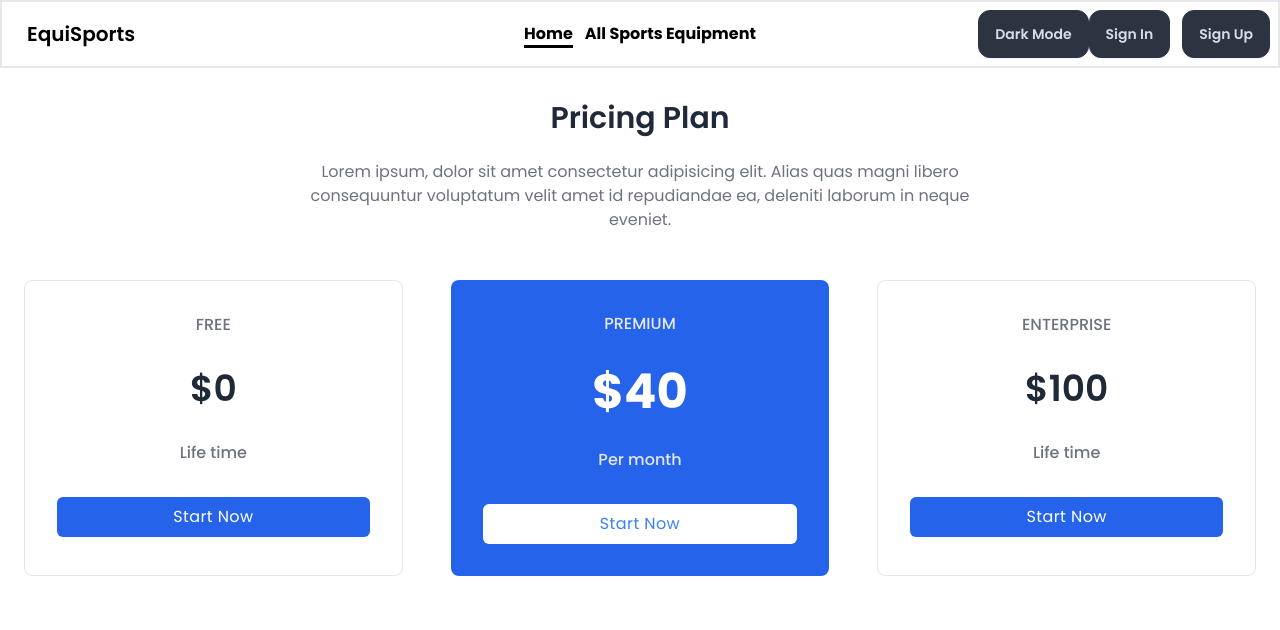
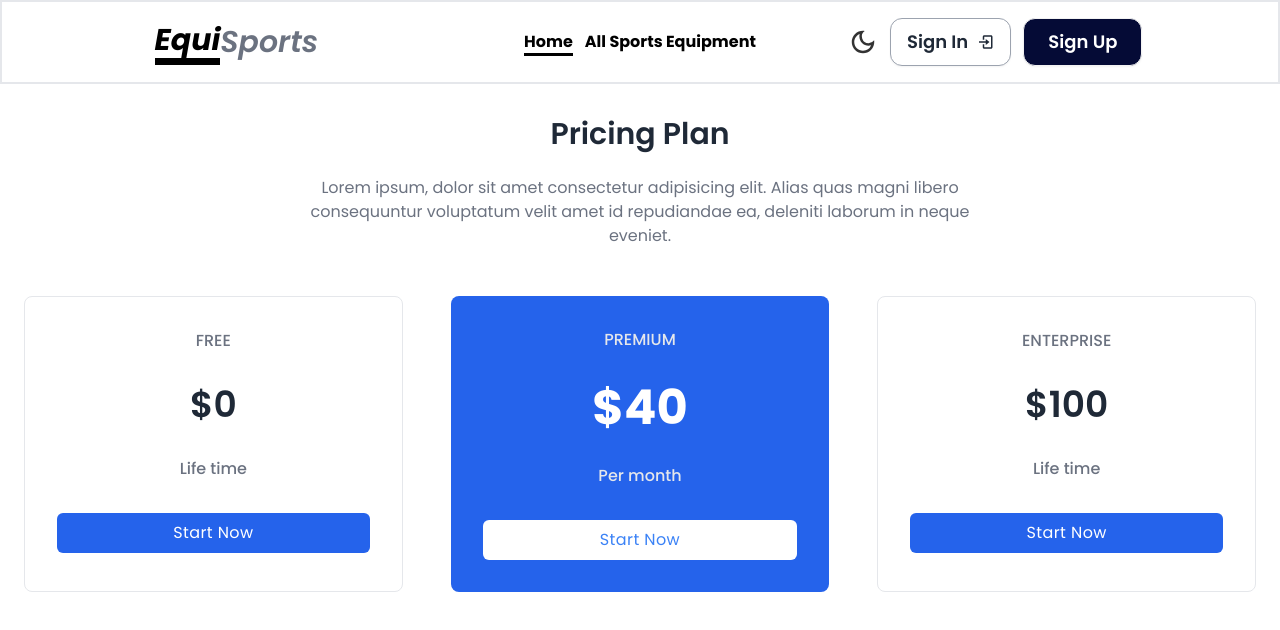
Before and after one commit to ShakirMahmud/equiSports-client, a React (Vite) app: page / in a window 1280 px wide. Shown: the top 630 px of the page. Built offline with nearby package versions, Linux system fonts and the light colour scheme; no server answers.

Commit message:
NavBar design

```diff
--- a/package.json
+++ b/package.json
@@ -17,6 +17,7 @@
     "react-dom": "^18.3.1",
     "react-icons": "^5.4.0",
     "react-router-dom": "^6.28.0",
+    "react-tooltip": "^5.28.0",
     "sort-by": "^0.0.2",
     "sweetalert2": "^11.14.5"
   },
--- a/src/components/NavBar.jsx
+++ b/src/components/NavBar.jsx
@@ -1,3 +1,8 @@
+import { BiLogOut } from "react-icons/bi";
+import { MdOutlineDarkMode } from "react-icons/md";
+import { BiSun } from "react-icons/bi";
+import { Tooltip as ReactTooltip } from "react-tooltip";
+import { BiLogIn } from "react-icons/bi";
 import React, { useContext } from 'react';
 import { Link, NavLink, useNavigate } from 'react-router-dom';
 import { AuthContext } from '../provider/AuthProvider';
@@ -22,8 +27,8 @@ const NavBar = () => {
     </div>
 
     return (
-        <div>
-            <div className="navbar bg-white border-2">
+        <div className='w-full border-2'>
+            <div className="navbar bg-white  py-4 w-4/5 mx-auto">
                 <div className="navbar-start">
                     <div className="dropdown">
                         <div tabIndex={0} role="button" className="btn btn-ghost lg:hidden">
@@ -48,7 +53,9 @@ const NavBar = () => {
                             }
                         </ul>
                     </div>
-                    <Link to='/' className="btn btn-ghost text-xl">EquiSports</Link>
+                    <Link to='/' className="btn btn-ghost text-3xl font-bold flex items-center gap-0">
+                        <span className='border-b-4 border-black'><span className='border-b-4 border-black italic'>Equi</span></span><span className='font-semibold text-gray-500 italic'>Sports</span>
+                    </Link>
                 </div>
                 <div className="navbar-center hidden lg:flex">
                     <ul className=" font-bold menu-horizontal px-1">
@@ -57,10 +64,10 @@ const NavBar = () => {
                         }
                     </ul>
                 </div>
-                <div className="navbar-end">
-                    <button onClick={toggleTheme} className='btn btn-neutral bg-btn_bg rounded-xl'>
+                <div className="navbar-end gap-3">
+                    <button onClick={toggleTheme} className='text-3xl bg-white font-black'>
                         {
-                            isDarkMode ? 'Light Mode' : 'Dark Mode'
+                            isDarkMode ? <span className="text-yellow-600"><BiSun /></span> : <MdOutlineDarkMode />
                         }
                     </button>
 
@@ -68,14 +75,20 @@ const NavBar = () => {
                         user && user?.email ?
                             <div className='flex gap-3 items-center justify-center'>
                                 <div className='w-12 h-12 bg-card_bg rounded-full flex justify-center items-center '>
-                                    <img className='w-10 h-10 rounded-full' src={user?.photoURL} alt="" title={user?.displayName} />
+                                    <img data-tooltip-id="my-tooltip-2" className='w-10 h-10 rounded-full' src={user?.photoURL} alt=""  />
                                 </div>
-                                <Link onClick={logOut} className='btn btn-neutral bg-btn_bg rounded-xl'>Logout</Link>
+                                <ReactTooltip
+                                    id="my-tooltip-2"
+                                    place="bottom"
+                                    variant="info"
+                                    content={user?.displayName}
+                                />
+                                <Link onClick={logOut} className='btn bg-[#050b36] hover:bg-[#e1d1e8] px-6 text-white hover:text-black  hover:font-bold text-lg font-semibold  rounded-xl'>Logout <BiLogOut /></Link>
                             </div>
                             :
                             <div className='flex gap-3'>
-                                <Link to='/auth/signIn' className='btn btn-neutral bg-btn_bg rounded-xl'>Sign In</Link>
-                                <Link to='/auth/signup' className='btn btn-neutral bg-btn_bg rounded-xl'>Sign Up</Link>
+                                <Link to='/auth/signIn' className='btn bg-white border-1 border-gray-400 rounded-xl text-lg font-semibold hover:bg-[#acb3e3] hover:border-white hover:text-black hover:font-bold'>Sign In <BiLogIn /></Link>
+                                <Link to='/auth/signup' className='btn bg-[#050b36] hover:bg-[#e1d1e8] px-6 text-white hover:text-black  hover:font-bold text-lg font-semibold  rounded-xl'>Sign Up </Link>
                             </div>
                     }
                 </div>
--- a/src/pages/AllSportsEquipment.jsx
+++ b/src/pages/AllSportsEquipment.jsx
@@ -24,7 +24,9 @@ const AllSportsEquipment = () => {
 
     return (
         <div>
-            <NavBar />
+            <div className='sticky top-0 z-50 backdrop-blur bg-white/80 transition-all duration-300'>
+                <NavBar />
+            </div>
             <div>
                 <h2>Total Sports Equipment: {products.length}</h2>
                 <button
```
Also changed, not shown: 1 other file (tests, documents, lock files or other folders).
